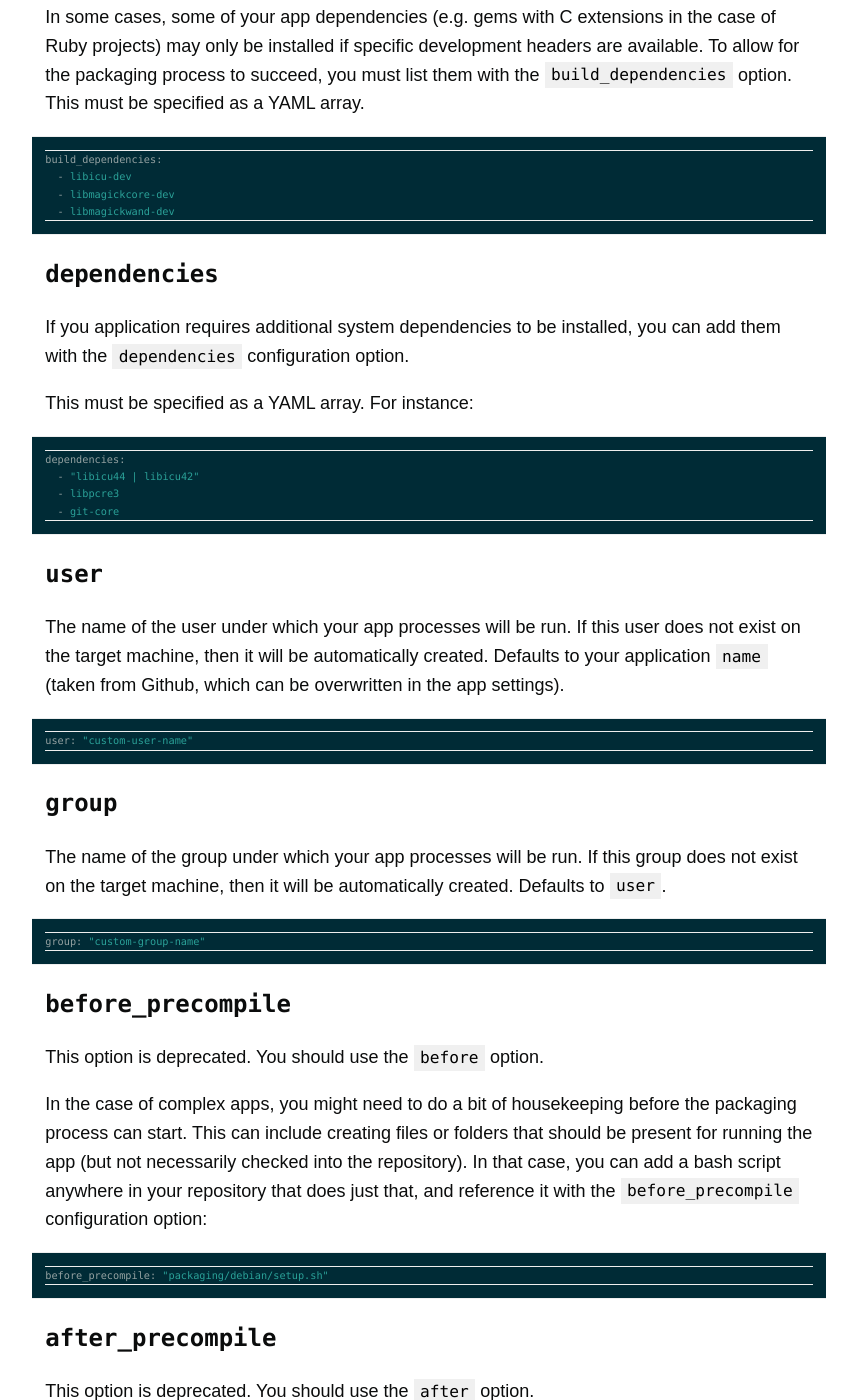
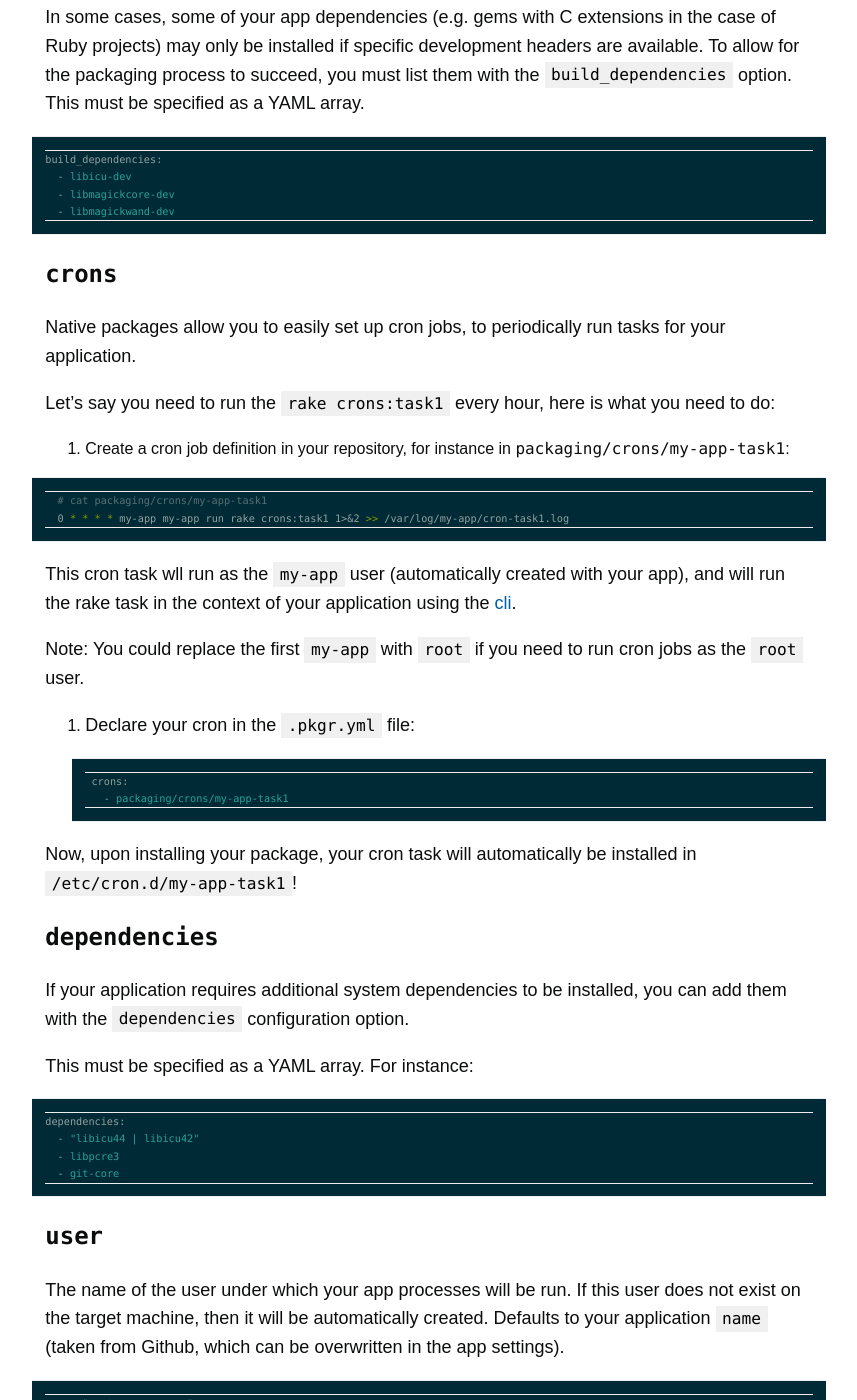
Before and after one commit to pkgr/pkgr.github.io, a Jekyll site: the page built from _articles/customizing-the-build.md, in a window 1280 px wide and 1400 px high, scrolled down 1414 px. Shown: the whole window, without its empty margins (357-1214 px from the left). Built offline with Jekyll 4.4.1, drawn with Linux system fonts in a browser that asks for light colours; Markdown is read by kramdown in place of the engine named in the settings; some of the changed text lies outside the part shown.

Commit message:
Document crons

````diff
--- a/_articles/customizing-the-build.md
+++ b/_articles/customizing-the-build.md
@@ -69,9 +69,35 @@ build_dependencies:
   - libmagickwand-dev
 ```
 
+## `crons`
+
+Native packages allow you to easily set up cron jobs, to periodically run tasks for your application.
+
+Let's say you need to run the `rake crons:task1` every hour, here is what you need to do:
+
+1. Create a cron job definition in your repository, for instance in `packaging/crons/my-app-task1`:
+
+  ```bash
+  # cat packaging/crons/my-app-task1
+  0 * * * * my-app my-app run rake crons:task1 1>&2 >> /var/log/my-app/cron-task1.log
+  ```
+
+  This cron task wll run as the `my-app` user (automatically created with your app), and will run the rake task in the context of your application using the [cli][cli].
+
+  Note: You could replace the first `my-app` with `root` if you need to run cron jobs as the `root` user.
+
+2. Declare your cron in the `.pkgr.yml` file:
+
+    ```yaml
+    crons:
+      - packaging/crons/my-app-task1
+    ```
+
+Now, upon installing your package, your cron task will automatically be installed in `/etc/cron.d/my-app-task1`!
+
 ## `dependencies`
 
-If you application requires additional system dependencies to be installed, you can add them with the `dependencies` configuration option.
+If your application requires additional system dependencies to be installed, you can add them with the `dependencies` configuration option.
 
 This must be specified as a YAML array. For instance:
 
````
